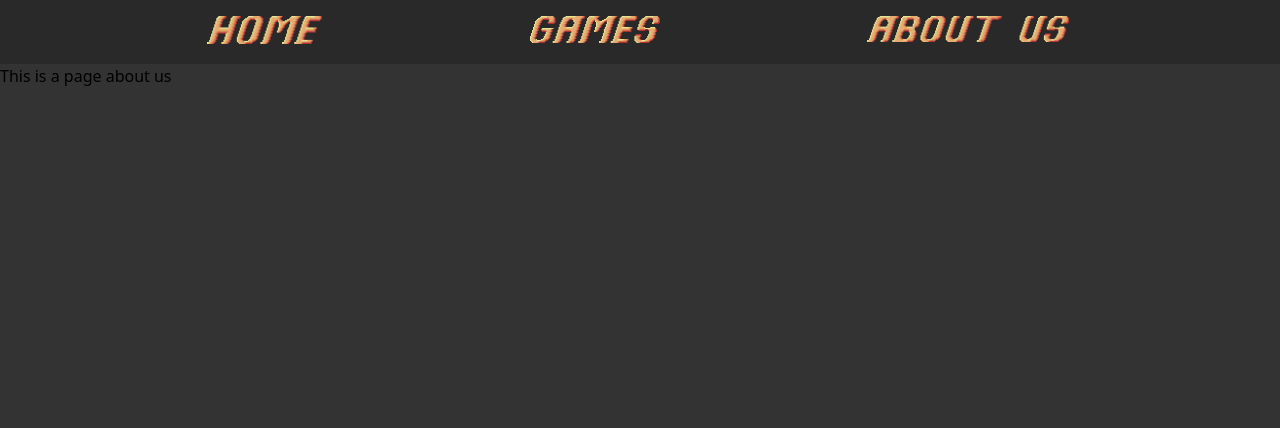
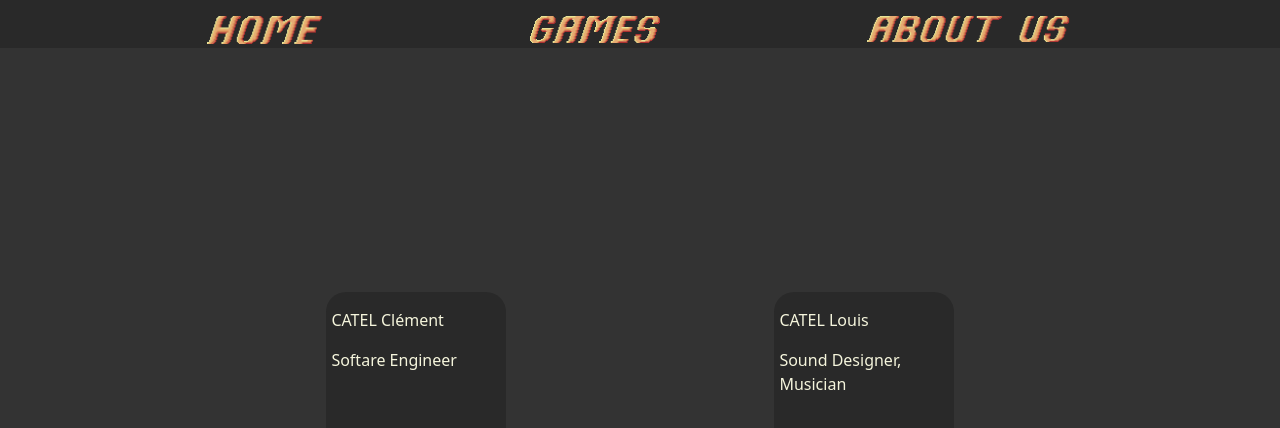
Before and after one commit to CatelC/bakery-website, a Next.js app: page /bakery-website/about in a window 1280 px wide. Shown: the top 428 px of the page. Built offline with nearby package versions, Linux system fonts and the light colour scheme.

Commit message:
Character sheet

```diff
--- a/src/app/about/page.tsx
+++ b/src/app/about/page.tsx
@@ -1,7 +1,21 @@
-export default function About(){
+import CharacterSheet from "@/components/CharacterSheet";
+
+export default function About() {
     return (
-        <div>
-            This is a page about us
-        </div>
+        <main className="about">
+            <div className="characterPanel">
+                <CharacterSheet
+                    name="CATEL"
+                    surname="Clément"
+                    job="Softare Engineer"
+                />
+                <CharacterSheet
+                    name="CATEL"
+                    surname="Louis"
+                    job="Sound Designer, Musician"
+                />
+            </div>
+        </main>
+
     );
 }
--- a/src/app/components/CharacterSheet.tsx
+++ /dev/null
@@ -1,3 +0,0 @@
-export default function CharacterSheet(){
-
-}
--- a/src/app/globals.css
+++ b/src/app/globals.css
@@ -33,7 +33,7 @@ body {
 }
 
 .navigation{
-  height: 4rem;
+  height: 6vh;
   display: flex;
   justify-content: space-evenly;
   background-color: rgb(41, 41, 41);
@@ -63,3 +63,29 @@ body {
 .description > a > p {
   color: rgb(255, 223,193)
 }
+
+.about{
+  display: flex;
+  justify-content: center;
+  align-items: center;
+  height: 94vh;
+}
+.characterPanel{
+  /*background-color: rgb(247, 75, 75); */
+  display: flex;
+  width: 70%;
+  height: 70%;
+  align-items: center;
+  justify-content: space-around;
+}
+.characterSheet{
+  background-color: rgb(41, 41, 41);
+  border-radius: 20px;
+  width: 20%;
+  height: 50%;
+}
+.characterSheet > div {
+  margin-top: 1rem;
+  margin-left: 5px;
+  color: beige;
+}
--- a/src/app/layout.tsx
+++ b/src/app/layout.tsx
@@ -1,7 +1,7 @@
 import type { Metadata } from "next";
 import { Inter } from "next/font/google";
 import "./globals.css";
-import Header from "./components/Header";
+import Header from "../components/header/Header";
 
 const inter = Inter({ subsets: ["latin"] });
 
--- /dev/null
+++ b/src/components/CharacterSheet.tsx
@@ -0,0 +1,19 @@
+import { FC } from "react";
+
+interface CharacterSheetProps {
+    profilePicPath?: string;
+    name: string;
+    surname?: string;
+    job: string;
+}
+
+const CharacterSheet: FC<CharacterSheetProps> = ({profilePicPath, name, surname, job}) => {
+    return (
+        <div className="characterSheet">
+            <div>{name} {surname}</div>
+            <div>{job}</div>
+        </div>
+    );
+}
+
+export default CharacterSheet;
```
Also changed, not shown: src/components/header/Header.tsx (renamed from src/app/components/Header.tsx).
